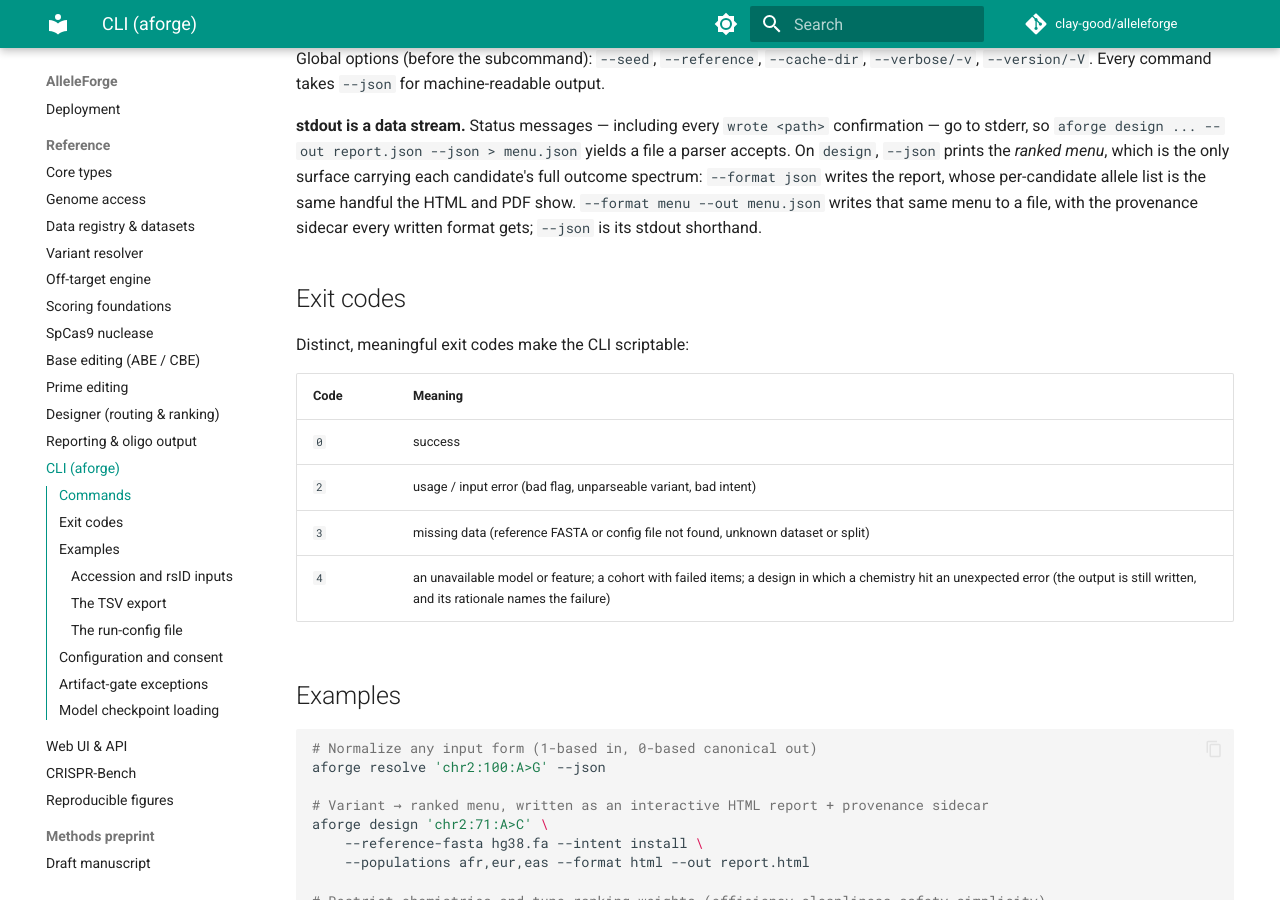
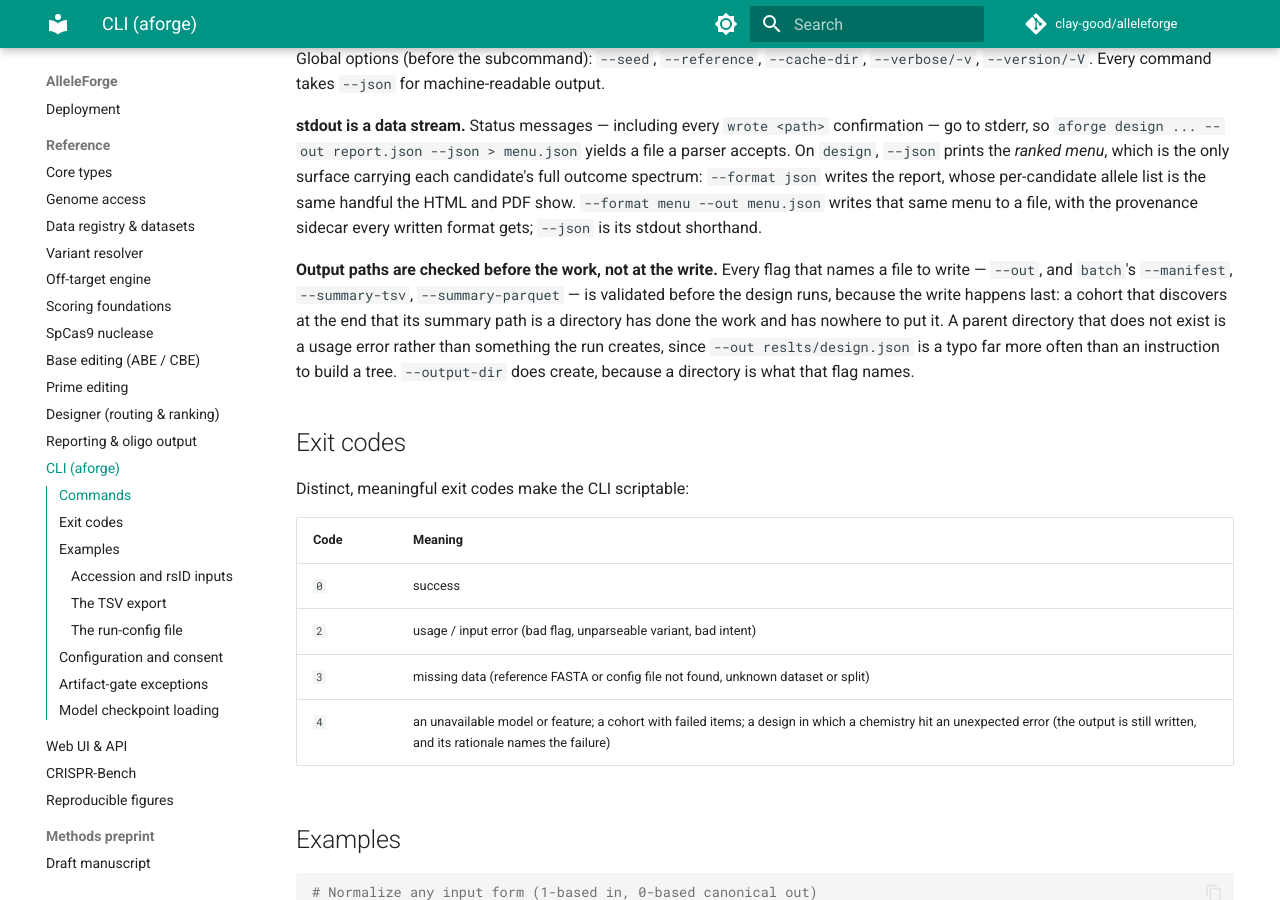
Before and after one commit to clay-good/alleleforge, an MkDocs documentation site: the page built from docs/api/cli.md, in a window 1280 px wide and 900 px high, scrolled down 1814 px. Built offline with MkDocs 1.6.1 and Material for MkDocs 9.7.7, drawn with Linux system fonts in a browser that asks for light colours; comment, search, counter and statistics services are not loaded.

Commit message:
docs(cli): document when output paths are checked
Co-Authored-By: Claude Opus 5 <noreply@anthropic.com>

```diff
--- a/docs/api/cli.md
+++ b/docs/api/cli.md
@@ -52,6 +52,15 @@ the only surface carrying each candidate's full outcome spectrum: `--format json
 the report, whose per-candidate allele list is the same handful the HTML and PDF show.
 `--format menu --out menu.json` writes that same menu to a file, with the provenance
 sidecar every written format gets; `--json` is its stdout shorthand.
+
+**Output paths are checked before the work, not at the write.** Every flag that names a
+file to write — `--out`, and `batch`'s `--manifest`, `--summary-tsv`, `--summary-parquet`
+— is validated before the design runs, because the write happens last: a cohort that
+discovers at the end that its summary path is a directory has done the work and has
+nowhere to put it. A parent directory that does not exist is a usage error rather than
+something the run creates, since `--out reslts/design.json` is a typo far more often than
+an instruction to build a tree. `--output-dir` does create, because a directory is what
+that flag names.
 
 ## Exit codes
 
```
